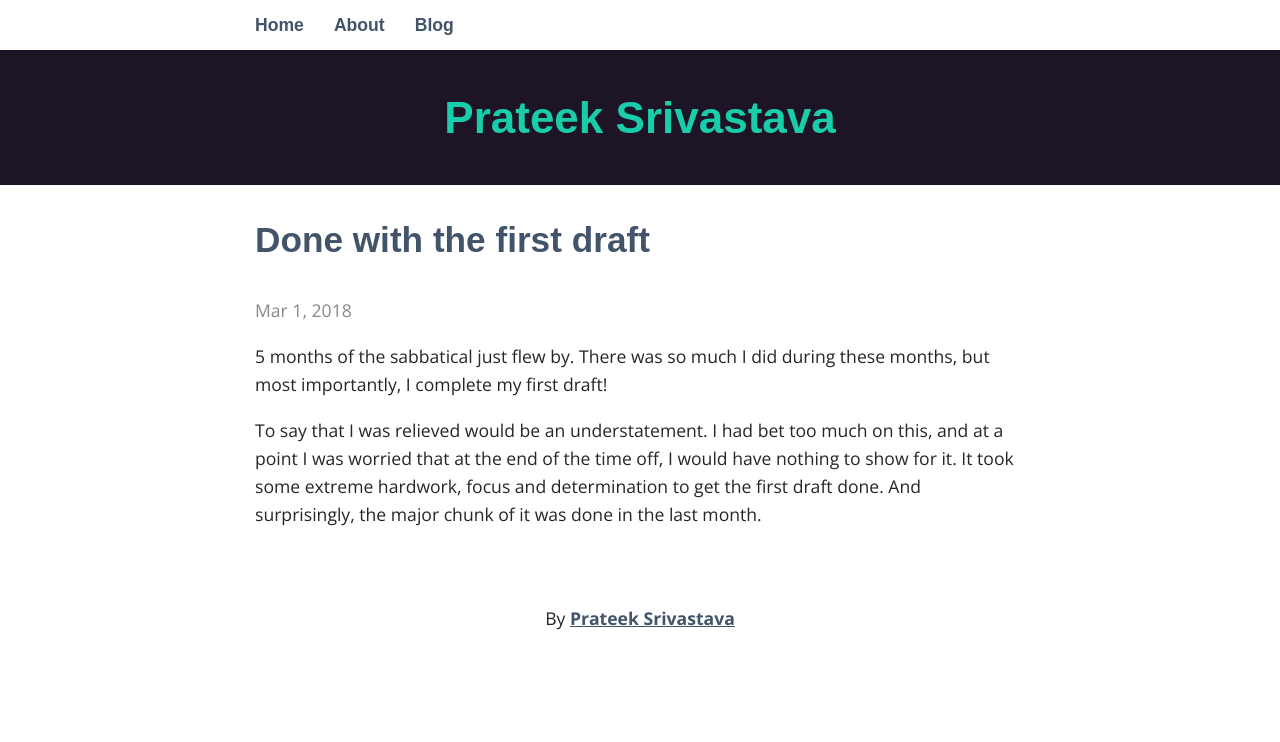
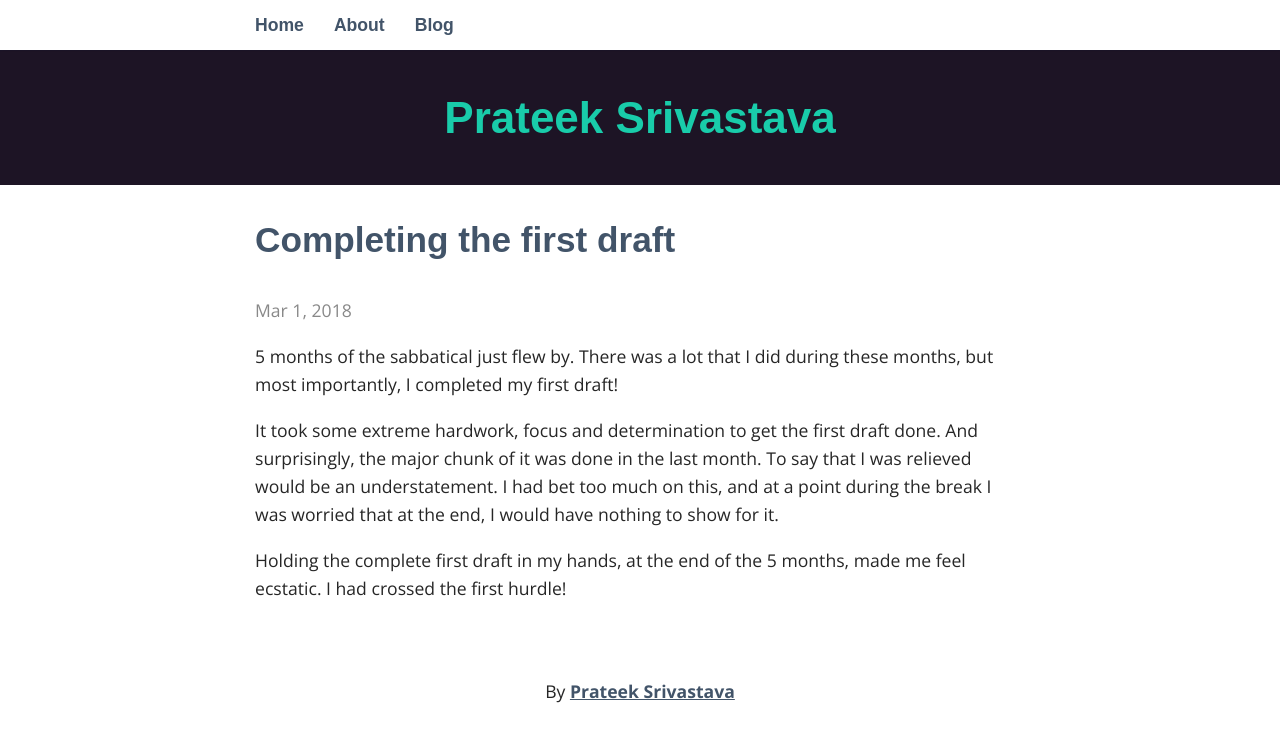
Before and after one commit to pratzo13/pratzo13.github.io, a Jekyll site: the page built from _posts/2018-03-01-first-draft-done.markdown, in a window 1280 px wide. Shown: the top 742 px of the page. Built offline with Jekyll 4.4.1, drawn with Linux system fonts in a browser that asks for light colours; some web fonts are replaced.

Commit message:
First draft second post

```diff
--- a/_posts/2018-03-01-first-draft-done.markdown
+++ b/_posts/2018-03-01-first-draft-done.markdown
@@ -1,8 +1,10 @@
 ---
-  title: Done with the first draft
+  title: Completing the first draft
   layout: post
 ---
 
-5 months of the sabbatical just flew by. There was so much I did during these months, but most importantly, I complete my first draft!
+5 months of the sabbatical just flew by. There was a lot that I did during these months, but most importantly, I completed my first draft!
 
-To say that I was relieved would be an understatement. I had bet too much on this, and at a point I was worried that at the end of the time off, I would have nothing to show for it. It took some extreme hardwork, focus and determination to get the first draft done. And surprisingly, the major chunk of it was done in the last month.
+It took some extreme hardwork, focus and determination to get the first draft done. And surprisingly, the major chunk of it was done in the last month. To say that I was relieved would be an understatement. I had bet too much on this, and at a point during the break I was worried that at the end, I would have nothing to show for it.
+
+Holding the complete first draft in my hands, at the end of the 5 months, made me feel ecstatic. I had crossed the first hurdle!
```
